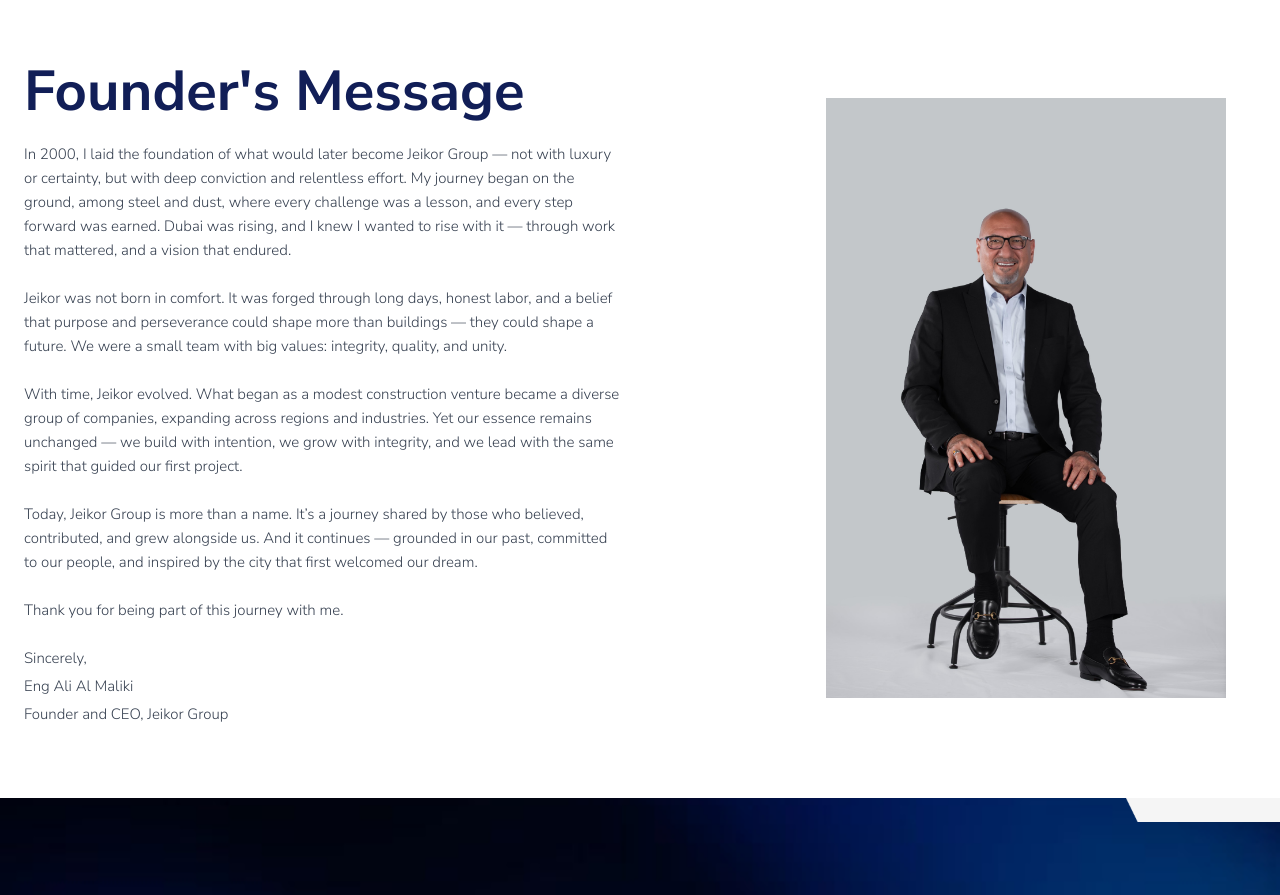
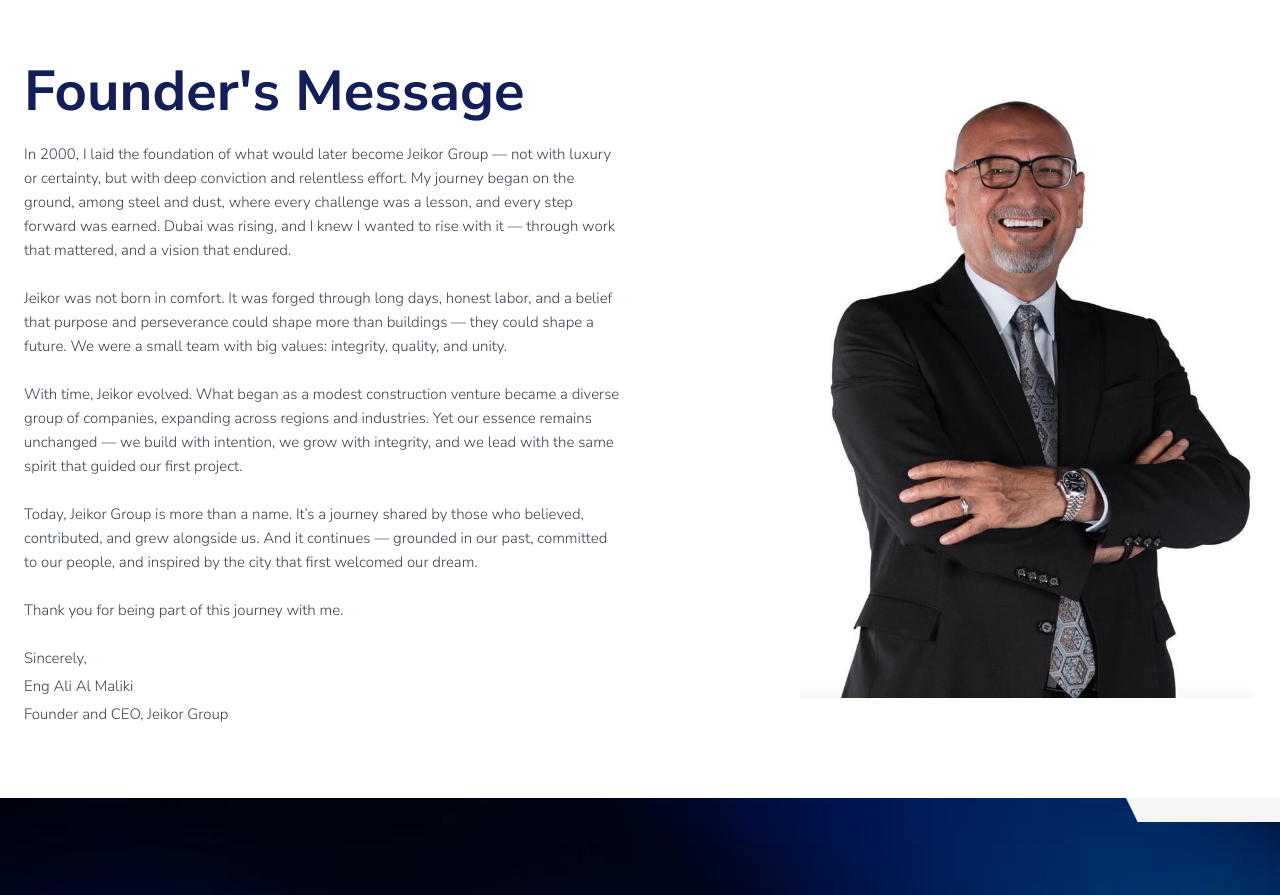
Before and after one commit to Vyrl-Comms-Tech/jaikor, a React (Vite) app: page /about in a window 1280 px wide. Shown: the part 802-1697 px from the top of the page. Built offline with nearby package versions, Linux system fonts and the light colour scheme; the HTML template or start-up script is replaced by a standard one.

Commit message:
Image Updated

```diff
--- a/src/Components/AboutCardMobile.jsx
+++ b/src/Components/AboutCardMobile.jsx
@@ -28,7 +28,7 @@
   // Card content data
   const cardContents = [
     {
-      img: "/Assets/ch.jpeg",
+      img: "/Assets/ch3.jpeg",
     },
     {
       number: "02",
@@ -143,7 +143,7 @@
 
           <div className="about-card-mobile-image-container">
             <img
-              src="/Assets/ch.jpeg"
+              src="/Assets/ch2.jpeg"
               alt="Our expertise"
               className="about-mobile-image"
             />
@@ -177,17 +177,15 @@
               continues — grounded in our past, committed to our people, and
               inspired by the city that first welcomed our dream.
             </p>
-
-
-
-
             <p className="paragraph">
               Thank you for being part of this journey with me.
             </p>
             <p className="signature">Sincerely,</p>
             <p className="signature">Eng Ali Al Maliki</p>
             <p className="signature-title">
-              Founder and CEO, Jeikor Group</p>          </div>
+              Founder and CEO, Jeikor Group
+            </p>{" "}
+          </div>
         </div>
       </div>
     </>
--- a/src/Components/AboutNote.jsx
+++ b/src/Components/AboutNote.jsx
@@ -77,7 +77,7 @@
 
             <div className="image-container">
               <img
-                src="/Assets/ch.jpeg"
+                src="/Assets/ch3.jpeg"
                 alt="Our expertise"
                 className="about-image"
               />
--- a/src/Styles/about-card-mobile.css
+++ b/src/Styles/about-card-mobile.css
@@ -4,7 +4,8 @@
   height: min-content;
   padding-inline: 20px;
   padding-bottom: 100px;
-  background-color: #f5f5f5 !important;
+  /* background-color: #f5f5f5 !important; */
+  background-color: #ffffff !important;
   overflow: hidden;
   /* border: 1px solid red; */
 }
--- a/src/Styles/about-note.css
+++ b/src/Styles/about-note.css
@@ -58,11 +58,12 @@
   border-radius: 8px;
   overflow: hidden;
 }
-
 .about-note .about-image {
   width: 100%;
   height: 100%;
   object-fit: contain;
+  position: relative;
+  right: -100px;
 }
 
 /* Tablet styles */
```
Also changed, not shown: public/Assets/ch2.jpeg (added), public/Assets/ch3.jpeg (added).
